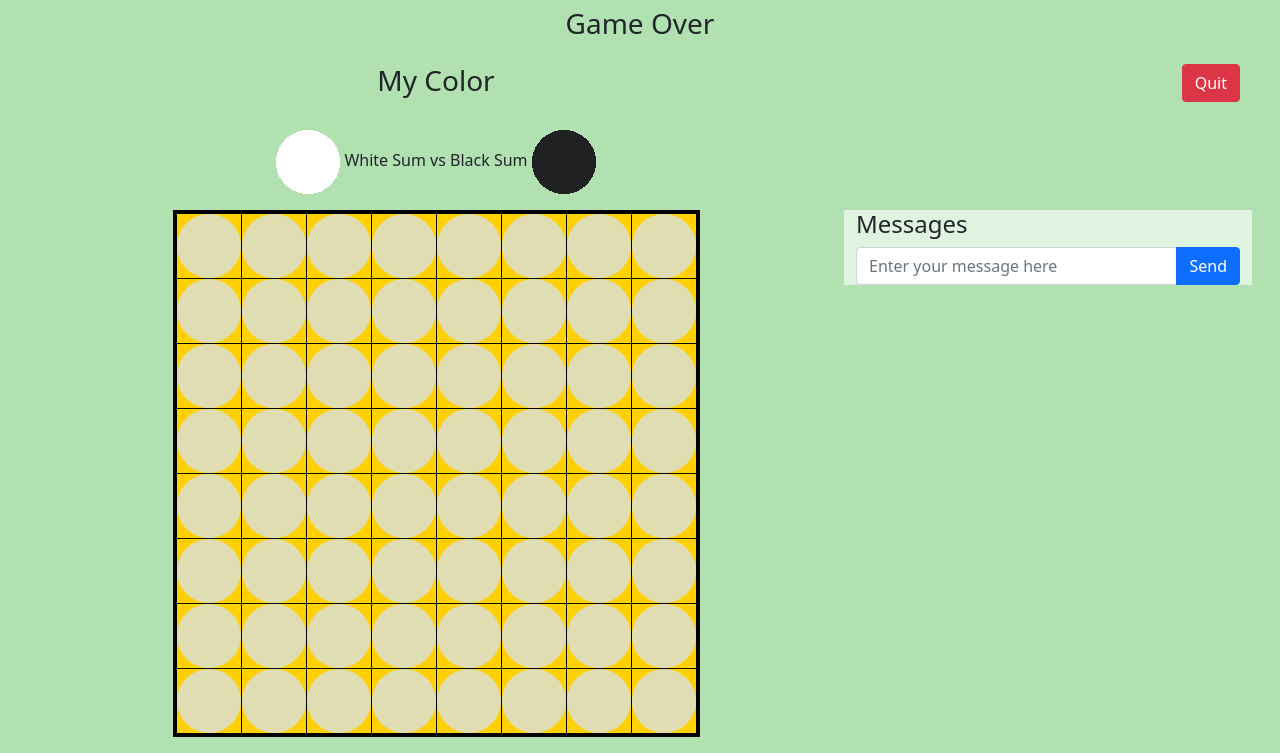
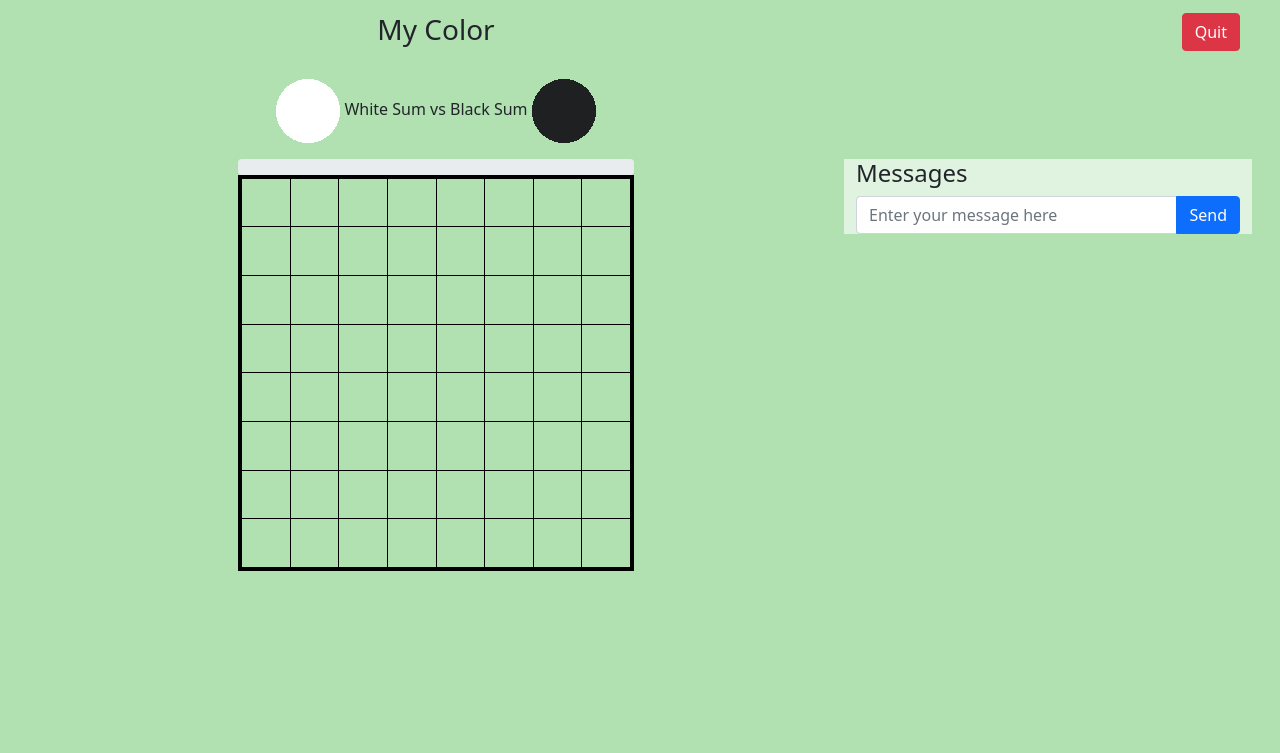
Before and after one commit to riteshtiwariuci/reversi-ritesht, a website: page public/game.html in a window 1280 px wide. Shown: the part 67-820 px from the top of the page. Drawn offline with nearby package versions, Linux system fonts and the light colour scheme; no server answers.

Commit message:
Add files via upload

```diff
--- a/public/game.html
+++ b/public/game.html
@@ -17,15 +17,15 @@
 
 <body>
   <div class="container-fluid">
-    <div class="row m-3 headerrow">
+    <div class="row m-3">
       <div class="col text-center">
-        <h3 id="gameTitle">Reversi</h3>
+        <label id="gameTitle" class="badge rounded-pill bg-warning">Live Game</label>
       </div>
     </div>
 
     <div class="row m-3">
       <div class="col text-center">
-        <h3 id="game_over">Game Over</h3>
+        <h3 id="game_over"></h3>
       </div>
     </div>
 
@@ -48,86 +48,90 @@
       <div class="col">
         <div class="row align-items-start justify-content-center">
           <div class="col-md-8 table-responsive">
-          <table id="game_board" class="mx-auto w-auto">
+            <div class = "progress mx-auto col-md-6">
+              <div id="elapsed" class="progress-bar progress-bar-animated progress-bar-striped bg-success" role="progressbar" style="width: 0%;" aria-valuenow="0" aria-valuemin="0"
+              aria-valuemax="100"></div>
+            </div>
+          <table id="game_board" class="mx-auto col-md-6">
             <tr>
-              <td id="0_0"><img class="img-fluid" src="assets/images/error.gif" alt="error" /></td>
-              <td id="0_1"><img class="img-fluid" src="assets/images/error.gif" alt="error" /></td>
-              <td id="0_2"><img class="img-fluid" src="assets/images/error.gif" alt="error" /></td>
-              <td id="0_3"><img class="img-fluid" src="assets/images/error.gif" alt="error" /></td>
-              <td id="0_4"><img class="img-fluid" src="assets/images/error.gif" alt="error" /></td>
-              <td id="0_5"><img class="img-fluid" src="assets/images/error.gif" alt="error" /></td>
-              <td id="0_6"><img class="img-fluid" src="assets/images/error.gif" alt="error" /></td>
-              <td id="0_7"><img class="img-fluid" src="assets/images/error.gif" alt="error" /></td>
+              <td id="0_0"><img class="img-fluid" src="assets/images/empty.gif" alt="empty" /></td>
+              <td id="0_1"><img class="img-fluid" src="assets/images/empty.gif" alt="empty" /></td>
+              <td id="0_2"><img class="img-fluid" src="assets/images/empty.gif" alt="empty" /></td>
+              <td id="0_3"><img class="img-fluid" src="assets/images/empty.gif" alt="empty" /></td>
+              <td id="0_4"><img class="img-fluid" src="assets/images/empty.gif" alt="empty" /></td>
+              <td id="0_5"><img class="img-fluid" src="assets/images/empty.gif" alt="empty" /></td>
+              <td id="0_6"><img class="img-fluid" src="assets/images/empty.gif" alt="empty" /></td>
+              <td id="0_7"><img class="img-fluid" src="assets/images/empty.gif" alt="empty" /></td>
             </tr>
             <tr>
-              <td id="1_0"><img class="img-fluid" src="assets/images/error.gif" alt="error" /></td>
-              <td id="1_1"><img class="img-fluid" src="assets/images/error.gif" alt="error" /></td>
-              <td id="1_2"><img class="img-fluid" src="assets/images/error.gif" alt="error" /></td>
-              <td id="1_3"><img class="img-fluid" src="assets/images/error.gif" alt="error" /></td>
-              <td id="1_4"><img class="img-fluid" src="assets/images/error.gif" alt="error" /></td>
-              <td id="1_5"><img class="img-fluid" src="assets/images/error.gif" alt="error" /></td>
-              <td id="1_6"><img class="img-fluid" src="assets/images/error.gif" alt="error" /></td>
-              <td id="1_7"><img class="img-fluid" src="assets/images/error.gif" alt="error" /></td>
+              <td id="1_0"><img class="img-fluid" src="assets/images/empty.gif" alt="empty" /></td>
+              <td id="1_1"><img class="img-fluid" src="assets/images/empty.gif" alt="empty" /></td>
+              <td id="1_2"><img class="img-fluid" src="assets/images/empty.gif" alt="empty" /></td>
+              <td id="1_3"><img class="img-fluid" src="assets/images/empty.gif" alt="empty" /></td>
+              <td id="1_4"><img class="img-fluid" src="assets/images/empty.gif" alt="empty" /></td>
+              <td id="1_5"><img class="img-fluid" src="assets/images/empty.gif" alt="empty" /></td>
+              <td id="1_6"><img class="img-fluid" src="assets/images/empty.gif" alt="empty" /></td>
+              <td id="1_7"><img class="img-fluid" src="assets/images/empty.gif" alt="empty" /></td>
             </tr>
             <tr>
-              <td id="2_0"><img class="img-fluid" src="assets/images/error.gif" alt="error" /></td>
-              <td id="2_1"><img class="img-fluid" src="assets/images/error.gif" alt="error" /></td>
-              <td id="2_2"><img class="img-fluid" src="assets/images/error.gif" alt="error" /></td>
-              <td id="2_3"><img class="img-fluid" src="assets/images/error.gif" alt="error" /></td>
-              <td id="2_4"><img class="img-fluid" src="assets/images/error.gif" alt="error" /></td>
-              <td id="2_5"><img class="img-fluid" src="assets/images/error.gif" alt="error" /></td>
-              <td id="2_6"><img class="img-fluid" src="assets/images/error.gif" alt="error" /></td>
-              <td id="2_7"><img class="img-fluid" src="assets/images/error.gif" alt="error" /></td>
+              <td id="2_0"><img class="img-fluid" src="assets/images/empty.gif" alt="empty" /></td>
+              <td id="2_1"><img class="img-fluid" src="assets/images/empty.gif" alt="empty" /></td>
+              <td id="2_2"><img class="img-fluid" src="assets/images/empty.gif" alt="empty" /></td>
+              <td id="2_3"><img class="img-fluid" src="assets/images/empty.gif" alt="empty" /></td>
+              <td id="2_4"><img class="img-fluid" src="assets/images/empty.gif" alt="empty" /></td>
+              <td id="2_5"><img class="img-fluid" src="assets/images/empty.gif" alt="empty" /></td>
+              <td id="2_6"><img class="img-fluid" src="assets/images/empty.gif" alt="empty" /></td>
+              <td id="2_7"><img class="img-fluid" src="assets/images/empty.gif" alt="empty" /></td>
             </tr>
             <tr>
-              <td id="3_0"><img class="img-fluid" src="assets/images/error.gif" alt="error" /></td>
-              <td id="3_1"><img class="img-fluid" src="assets/images/error.gif" alt="error" /></td>
-              <td id="3_2"><img class="img-fluid" src="assets/images/error.gif" alt="error" /></td>
-              <td id="3_3"><img class="img-fluid" src="assets/images/error.gif" alt="error" /></td>
-              <td id="3_4"><img class="img-fluid" src="assets/images/error.gif" alt="error" /></td>
-              <td id="3_5"><img class="img-fluid" src="assets/images/error.gif" alt="error" /></td>
-              <td id="3_6"><img class="img-fluid" src="assets/images/error.gif" alt="error" /></td>
-              <td id="3_7"><img class="img-fluid" src="assets/images/error.gif" alt="error" /></td>
+              <td id="3_0"><img class="img-fluid" src="assets/images/empty.gif" alt="empty" /></td>
+              <td id="3_1"><img class="img-fluid" src="assets/images/empty.gif" alt="empty" /></td>
+              <td id="3_2"><img class="img-fluid" src="assets/images/empty.gif" alt="empty" /></td>
+              <td id="3_3"><img class="img-fluid" src="assets/images/empty.gif" alt="empty" /></td>
+              <td id="3_4"><img class="img-fluid" src="assets/images/empty.gif" alt="empty" /></td>
+              <td id="3_5"><img class="img-fluid" src="assets/images/empty.gif" alt="empty" /></td>
+              <td id="3_6"><img class="img-fluid" src="assets/images/empty.gif" alt="empty" /></td>
+              <td id="3_7"><img class="img-fluid" src="assets/images/empty.gif" alt="empty" /></td>
             </tr>
             <tr>
-              <td id="4_0"><img class="img-fluid" src="assets/images/error.gif" alt="error" /></td>
-              <td id="4_1"><img class="img-fluid" src="assets/images/error.gif" alt="error" /></td>
-              <td id="4_2"><img class="img-fluid" src="assets/images/error.gif" alt="error" /></td>
-              <td id="4_3"><img class="img-fluid" src="assets/images/error.gif" alt="error" /></td>
-              <td id="4_4"><img class="img-fluid" src="assets/images/error.gif" alt="error" /></td>
-              <td id="4_5"><img class="img-fluid" src="assets/images/error.gif" alt="error" /></td>
-              <td id="4_6"><img class="img-fluid" src="assets/images/error.gif" alt="error" /></td>
-              <td id="4_7"><img class="img-fluid" src="assets/images/error.gif" alt="error" /></td>
+              <td id="4_0"><img class="img-fluid" src="assets/images/empty.gif" alt="empty" /></td>
+              <td id="4_1"><img class="img-fluid" src="assets/images/empty.gif" alt="empty" /></td>
+              <td id="4_2"><img class="img-fluid" src="assets/images/empty.gif" alt="empty" /></td>
+              <td id="4_3"><img class="img-fluid" src="assets/images/empty.gif" alt="empty" /></td>
+              <td id="4_4"><img class="img-fluid" src="assets/images/empty.gif" alt="empty" /></td>
+              <td id="4_5"><img class="img-fluid" src="assets/images/empty.gif" alt="empty" /></td>
+              <td id="4_6"><img class="img-fluid" src="assets/images/empty.gif" alt="empty" /></td>
+              <td id="4_7"><img class="img-fluid" src="assets/images/empty.gif" alt="empty" /></td>
             </tr>
             <tr>
-              <td id="5_0"><img class="img-fluid" src="assets/images/error.gif" alt="error" /></td>
-              <td id="5_1"><img class="img-fluid" src="assets/images/error.gif" alt="error" /></td>
-              <td id="5_2"><img class="img-fluid" src="assets/images/error.gif" alt="error" /></td>
-              <td id="5_3"><img class="img-fluid" src="assets/images/error.gif" alt="error" /></td>
-              <td id="5_4"><img class="img-fluid" src="assets/images/error.gif" alt="error" /></td>
-              <td id="5_5"><img class="img-fluid" src="assets/images/error.gif" alt="error" /></td>
-              <td id="5_6"><img class="img-fluid" src="assets/images/error.gif" alt="error" /></td>
-              <td id="5_7"><img class="img-fluid" src="assets/images/error.gif" alt="error" /></td>
+              <td id="5_0"><img class="img-fluid" src="assets/images/empty.gif" alt="empty" /></td>
+              <td id="5_1"><img class="img-fluid" src="assets/images/empty.gif" alt="empty" /></td>
+              <td id="5_2"><img class="img-fluid" src="assets/images/empty.gif" alt="empty" /></td>
+              <td id="5_3"><img class="img-fluid" src="assets/images/empty.gif" alt="empty" /></td>
+              <td id="5_4"><img class="img-fluid" src="assets/images/empty.gif" alt="empty" /></td>
+              <td id="5_5"><img class="img-fluid" src="assets/images/empty.gif" alt="empty" /></td>
+              <td id="5_6"><img class="img-fluid" src="assets/images/empty.gif" alt="empty" /></td>
+              <td id="5_7"><img class="img-fluid" src="assets/images/empty.gif" alt="empty" /></td>
             </tr>
             <tr>
-              <td id="6_0"><img class="img-fluid" src="assets/images/error.gif" alt="error" /></td>
-              <td id="6_1"><img class="img-fluid" src="assets/images/error.gif" alt="error" /></td>
-              <td id="6_2"><img class="img-fluid" src="assets/images/error.gif" alt="error" /></td>
-              <td id="6_3"><img class="img-fluid" src="assets/images/error.gif" alt="error" /></td>
-              <td id="6_4"><img class="img-fluid" src="assets/images/error.gif" alt="error" /></td>
-              <td id="6_5"><img class="img-fluid" src="assets/images/error.gif" alt="error" /></td>
-              <td id="6_6"><img class="img-fluid" src="assets/images/error.gif" alt="error" /></td>
-              <td id="6_7"><img class="img-fluid" src="assets/images/error.gif" alt="error" /></td>
+              <td id="6_0"><img class="img-fluid" src="assets/images/empty.gif" alt="empty" /></td>
+              <td id="6_1"><img class="img-fluid" src="assets/images/empty.gif" alt="empty" /></td>
+              <td id="6_2"><img class="img-fluid" src="assets/images/empty.gif" alt="empty" /></td>
+              <td id="6_3"><img class="img-fluid" src="assets/images/empty.gif" alt="empty" /></td>
+              <td id="6_4"><img class="img-fluid" src="assets/images/empty.gif" alt="empty" /></td>
+              <td id="6_5"><img class="img-fluid" src="assets/images/empty.gif" alt="empty" /></td>
+              <td id="6_6"><img class="img-fluid" src="assets/images/empty.gif" alt="empty" /></td>
+              <td id="6_7"><img class="img-fluid" src="assets/images/empty.gif" alt="empty" /></td>
             </tr>
             <tr>
-              <td id="7_0"><img class="img-fluid" src="assets/images/error.gif" alt="error" /></td>
-              <td id="7_1"><img class="img-fluid" src="assets/images/error.gif" alt="error" /></td>
-              <td id="7_2"><img class="img-fluid" src="assets/images/error.gif" alt="error" /></td>
-              <td id="7_3"><img class="img-fluid" src="assets/images/error.gif" alt="error" /></td>
-              <td id="7_4"><img class="img-fluid" src="assets/images/error.gif" alt="error" /></td>
-              <td id="7_5"><img class="img-fluid" src="assets/images/error.gif" alt="error" /></td>
-              <td id="7_6"><img class="img-fluid" src="assets/images/error.gif" alt="error" /></td>
-              <td id="7_7"><img class="img-fluid" src="assets/images/error.gif" alt="error" /></td>
+              <td id="7_0"><img class="img-fluid" src="assets/images/empty.gif" alt="empty" /></td>
+              <td id="7_1"><img class="img-fluid" src="assets/images/empty.gif" alt="empty" /></td>
+              <td id="7_2"><img class="img-fluid" src="assets/images/empty.gif" alt="empty" /></td>
+              <td id="7_3"><img class="img-fluid" src="assets/images/empty.gif" alt="empty" /></td>
+              <td id="7_4"><img class="img-fluid" src="assets/images/empty.gif" alt="empty" /></td>
+              <td id="7_5"><img class="img-fluid" src="assets/images/empty.gif" alt="empty" /></td>
+              <td id="7_6"><img class="img-fluid" src="assets/images/empty.gif" alt="empty" /></td>
+              <td id="7_7"><img class="img-fluid" src="assets/images/empty.gif" alt="empty" /></td>
             </tr>
           </table>
           </div>
```
Also changed, not shown: public/index.html (+19 -22 lines), public/lobby.html (+19 -12 lines).
